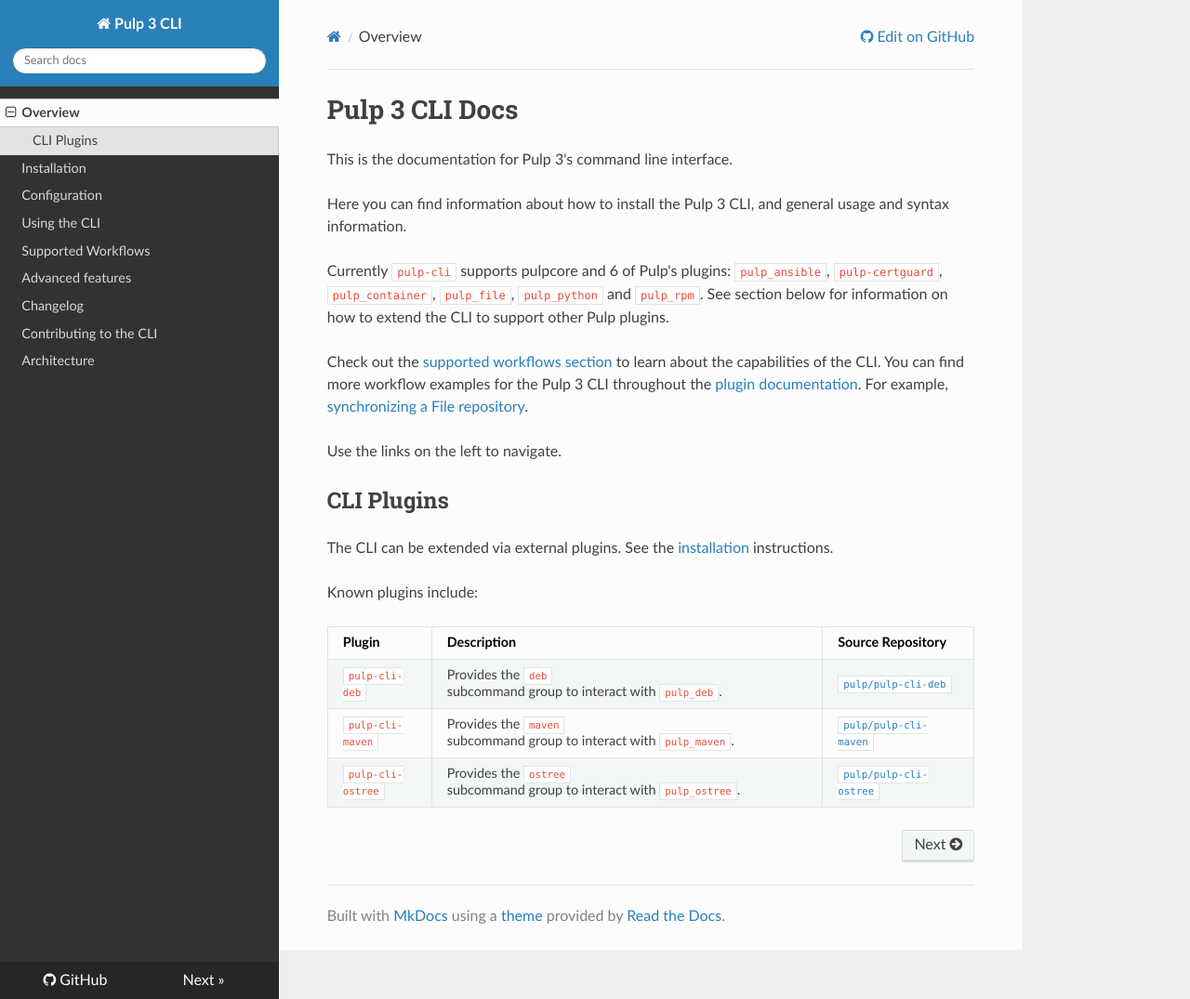
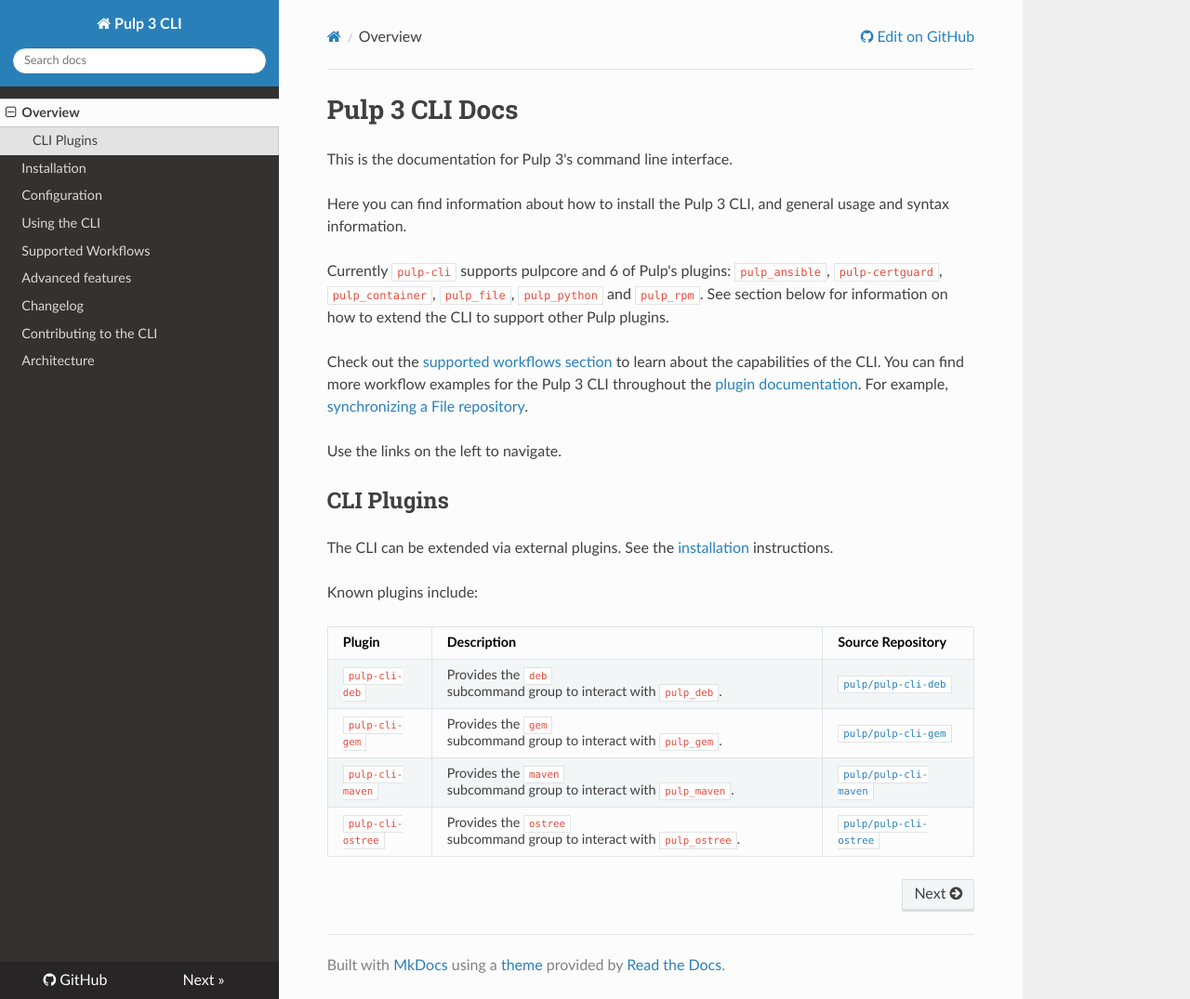
Before and after one commit to pulp/pulp-cli, an MkDocs documentation site: the page built from docs/index.md, in a window 1280 px wide and 1075 px high. Shown: the whole window at 93% size. Built offline with MkDocs 1.6.1, drawn with Linux system fonts in a browser that asks for light colours; nearby versions of some CDN libraries.

Commit message:
Add pulp-cli-gem to known plugins
[noissue]

```diff
--- a/docs/index.md
+++ b/docs/index.md
@@ -23,5 +23,6 @@
 | Plugin | Description | Source Repository |
 | --- | --- | --- |
 | `pulp-cli-deb` | Provides the `deb` subcommand group to interact with `pulp_deb`. | [`pulp/pulp-cli-deb`](https://github.com/pulp/pulp-cli-deb) |
+| `pulp-cli-gem` | Provides the `gem` subcommand group to interact with `pulp_gem`. | [`pulp/pulp-cli-gem`](https://github.com/pulp/pulp-cli-gem) |
 | `pulp-cli-maven` | Provides the `maven` subcommand group to interact with `pulp_maven`. | [`pulp/pulp-cli-maven`](https://github.com/pulp/pulp-cli-maven) |
 | `pulp-cli-ostree` | Provides the `ostree` subcommand group to interact with `pulp_ostree`. | [`pulp/pulp-cli-ostree`](https://github.com/pulp/pulp-cli-ostree) |
```
